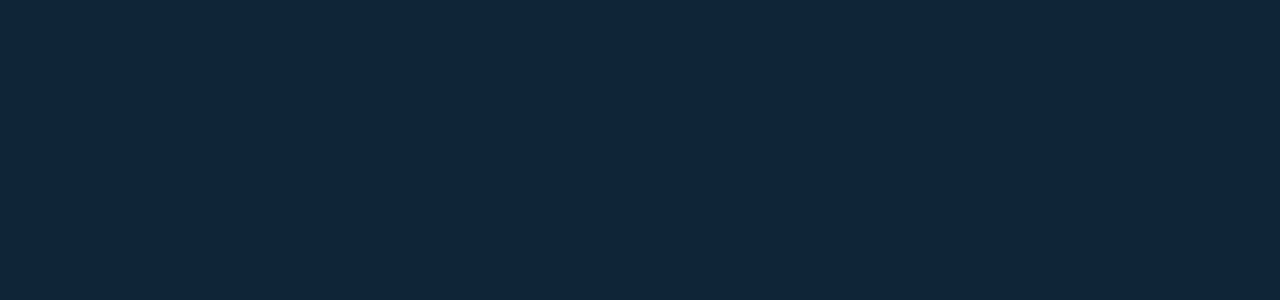
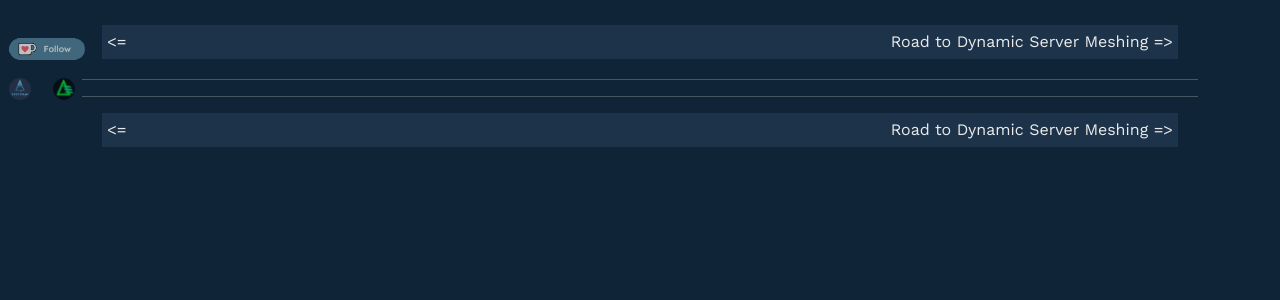
Before and after one commit to un0btanium/sc-server-meshing, a React (Create React App) app: page /wiki in a window 1280 px wide. Before the commit this address had no page. Shown: the top 300 px of the page. Built offline with nearby package versions, Linux system fonts and the light colour scheme.

Commit message:
add navigation, improvements

```diff
--- a/scrape-prezi.js
+++ b/scrape-prezi.js
@@ -219,6 +219,11 @@ function extractSources(texts) {
 				sources.splice(multipleSourcesIndex, 1);
 				sources.push("s201", "s202", "s203", "s204", "s205", "s206", "s207", "s208", "s209");
 			}
+			multipleSourcesIndex = sources.indexOf("w7-w9");
+			if (multipleSourcesIndex !== -1) {
+				sources.splice(multipleSourcesIndex, 1);
+				sources.push("w27", "w8", "w9");
+			}
 		}
 	});
 
--- a/src/App.css
+++ b/src/App.css
@@ -45,6 +45,10 @@ h1, h2, h3, h4, h5, h6 {
   font-family: 'Cabin', monospace;
 }
 
+h1 {
+  margin-top: 30px;
+}
+
 h3 {
   margin-top: 45px;
 }
@@ -74,6 +78,23 @@ img {
   opacity: 0.8;
 }
 
+
+
+.nav-button {
+	background-color: #1d334a;
+	padding: 5px;
+	cursor: pointer;
+}
+.nav-button:hover {
+	background-color: #263f5a;
+}
+.nav-button.right {
+	text-align: right;
+}
+.nav-button span {
+	overflow-x: hidden;
+	white-space: nowrap;
+}
 
 
 
--- a/src/App.js
+++ b/src/App.js
@@ -1,5 +1,5 @@
 import React, { Component } from 'react';
-import { Container } from 'react-bootstrap';
+import { Container, Row, Col } from 'react-bootstrap';
 import { BrowserRouter, Routes, Route } from 'react-router-dom';
 
 
@@ -17,11 +17,11 @@ class App extends Component {
 	constructor(props) {
 		super(props);
 
+		this.openTech = this.openTech.bind(this);
+
 		const searchParams = new URLSearchParams(window.location.search)
-		let techName = searchParams.get('techName');
-		let slideName = searchParams.get('slideName');
-
-		console.log(techName, slideName)
+		let techName = searchParams.get('techName')  ? searchParams.get('techName') : undefined;
+		let slideName = searchParams.get('slideName') ? searchParams.get('slideName') : undefined;
 
 		let techs = [];
 		let techOrder= [];
@@ -30,6 +30,10 @@ class App extends Component {
 			name: "893xr47g8"
 		};
 		for (let slide of slides) {
+			if (slide.title === undefined) {
+				continue;
+			}
+
 			if (slide.title !== tech.name) {
 				tech = {
 					name: slide.title,
@@ -40,11 +44,14 @@ class App extends Component {
 				techsByName[slide.title] = tech;
 				techOrder.push(slide.title);
 			}
+
 			tech.slides.push(slide);
 		}
+		console.log(techsByName);
 
-		let currentTech = techOrder[0];
+		let techIndex = 0;
 		let currentSlide = undefined;
+		let currentTech = techOrder[techIndex];
 		if (techsByName[techName]) {
 			currentTech = techsByName[techName].name;
 			let slides = techsByName[techName].slides.filter(s => s.subtitle === slideName);
@@ -52,13 +59,21 @@ class App extends Component {
 				currentSlide = slides[0];
 			}
 		}
-
+		techIndex = techOrder.indexOf(techName);
+		let previousTech = techOrder[techIndex === 0 ? techOrder.length-1 : techIndex-1];
+		let nextTech = techOrder[techIndex === techOrder.length ? 0 : techIndex+1];
 
 		this.state = {
 			slides: slides,
+
 			techs: techs,
+			techOrder: techOrder,
 			techsByName: techsByName,
+
+			previousTech: previousTech,
 			currentTech: currentTech,
+			nextTech: nextTech,
+
 			currentSlide: currentSlide
 		};
 	}
@@ -69,11 +84,38 @@ class App extends Component {
 		return { ...defaultSettings, ...loadedSettings};
 	}
 
+	openTech(techName) {
+		let techOrder = this.state.techOrder;
+		let techIndex = techOrder.indexOf(techName);
+		let previousTech = techOrder[techIndex === 0 ? techOrder.length-1 : techIndex-1];
+		let currentTech = techOrder[techIndex];
+		let nextTech = techOrder[techIndex === techOrder.length-1 ? 0 : techIndex+1];
+
+		console.log(techIndex, previousTech, currentTech, nextTech);
+
+		this.setState({
+			techIndex,
+			previousTech,
+			currentTech,
+			nextTech
+		})
+	}
+
 	render() {
+
+		let nav = (
+			<Row style={{ margin: '0px 20px 20px 20px'}}>
+				<Col className="nav-button left" onClick={() => this.openTech(this.state.previousTech)}>&lt;= {this.state.previousTech}</Col>
+				<Col className="nav-button right" onClick={() => this.openTech(this.state.nextTech)}>{this.state.nextTech} =&gt;</Col>
+			</Row>
+		);
+
 		return (
 			<Container style={{ marginTop: '25px', marginBottom: '50px' }}>
+				{nav}
+				<hr></hr>
 				<BrowserRouter>
-				<Routes>
+					<Routes>
 						<Route
 							path="/sc-server-meshing/"
 							element={
@@ -86,6 +128,8 @@ class App extends Component {
 						/>
 					</Routes>
 				</BrowserRouter>
+				<hr></hr>
+				{nav}
 			</Container>
 		);
 	}
--- a/src/components/tech.component.js
+++ b/src/components/tech.component.js
@@ -11,10 +11,42 @@ export default class Tech extends Component {
 		let markdown = "";
 
 		markdown = markdown + "# " + tech.name + "\n";
+		markdown = markdown + this.getMarkdownWithSlideInfo(tech, this.props.slide);
+		if (!this.props.slide && markdown === ("# " + tech.name + "\n")) {
+			markdown = markdown + "Slide '" + this.props.slide.subtitle + "' not available!\n";
+			this.getMarkdownWithSlideInfo(markdown, tech, undefined);
+		}
+
+		markdown = markdown + "### Sources\n";
+		if (!tech.sources) {
+			markdown = markdown + "No sources available!";
+		} else {
+			tech.sources.forEach((sourceIdentifier => {
+				let source = this.props.sources[sourceIdentifier];
+				if (!source) {
+					console.error("Unknown source: " + sourceIdentifier);
+					return;
+				}
+
+				markdown = markdown + /*sourceIdentifier + " - [" */ "[" + source.description + "](" + source.url + ")  \n";
+			}));
+		}
+
+		return(
+			<>
+				<div>
+					<ReactMarkdown children={markdown}/>
+				</div>
+			</>
+		);
+	}
+
+	getMarkdownWithSlideInfo(tech, specificSlide) {
+		let markdown = "";
 
 		tech.slides.forEach(slide => {
 
-			if (this.props.slide && this.props.slide.subtitle !== slide.subtitle) {
+			if (specificSlide && specificSlide.subtitle !== slide.subtitle) {
 				return;
 			}
 
@@ -37,22 +69,6 @@ export default class Tech extends Component {
 			}));
 		});
 
-		markdown = markdown + "### Sources\n";
-		tech.sources.forEach((sourceIdentifier => {
-			let source = this.props.sources[sourceIdentifier];
-			if (!source) {
-				console.error("Unknown source: " + source);
-				return;
-			}
-
-			markdown = markdown + /*sourceIdentifier + " - [" */ "[" + source.description + "](" + source.url + ")  \n";
-		}));
-
-
-		return(
-			<>
-				<ReactMarkdown children={markdown} style={{fontFamily: "WorkSans"}}/>
-			</>
-		);
+		return markdown;
 	}
 }
--- a/src/data/sources.json
+++ b/src/data/sources.json
@@ -58,7 +58,7 @@
 	"s302": {"url":"https://robertsspaceindustries.com/spectrum/community/SC/forum/3/thread/patch-watch-3-17-quantum-cluster-missiles-amp-more", "description": "on Quantum first release"},
 	"s303": {"url":"https://robertsspaceindustries.com/spectrum/community/SC/forum/3/thread/gen12-progress-and-performance-improvements-in-3-1", "description": "on Simulation improvements and Gen12"},
 	"s304": {"url":"https://robertsspaceindustries.com/spectrum/community/SC/forum/3/thread/patch-watch-3-17-2-networking-improvements-mission/5194966", "description": "on Networking Downstream Improvements"},
-	"src": {"url":"https://robertsspaceindustries.com/roadmap/progress-tracker/teams", "description": "Release View & Progress Tracker"},
+	"scr": {"url":"https://robertsspaceindustries.com/roadmap/progress-tracker/teams", "description": "Release View & Progress Tracker"},
 	"jp1": {"description": "JumpPoint Issue 07 10 Article - The Road to Object Container Streaming"},
 	"qa1": {"url":"https://robertsspaceindustries.com/comm-link/transmission/18397-Server-Meshing-And-Persistent-Streaming-Q-A","description": "Server Meshing & Persistent Streaming Q&A"},
 	"lc1": {"url":"https://robertsspaceindustries.com/comm-link/transmission/18696-Letter-From-The-Chairman","description": "on Persistent Streaming and Server Meshing rollout"},
```
